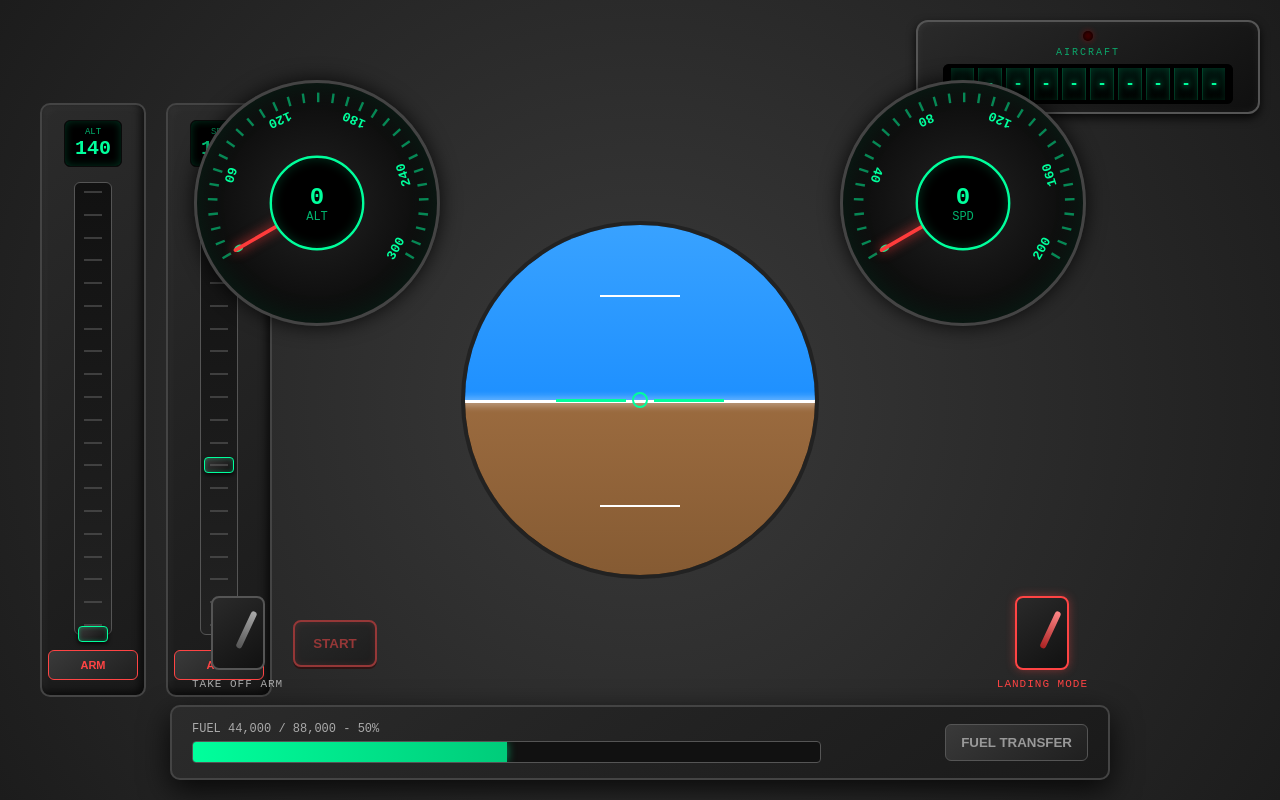
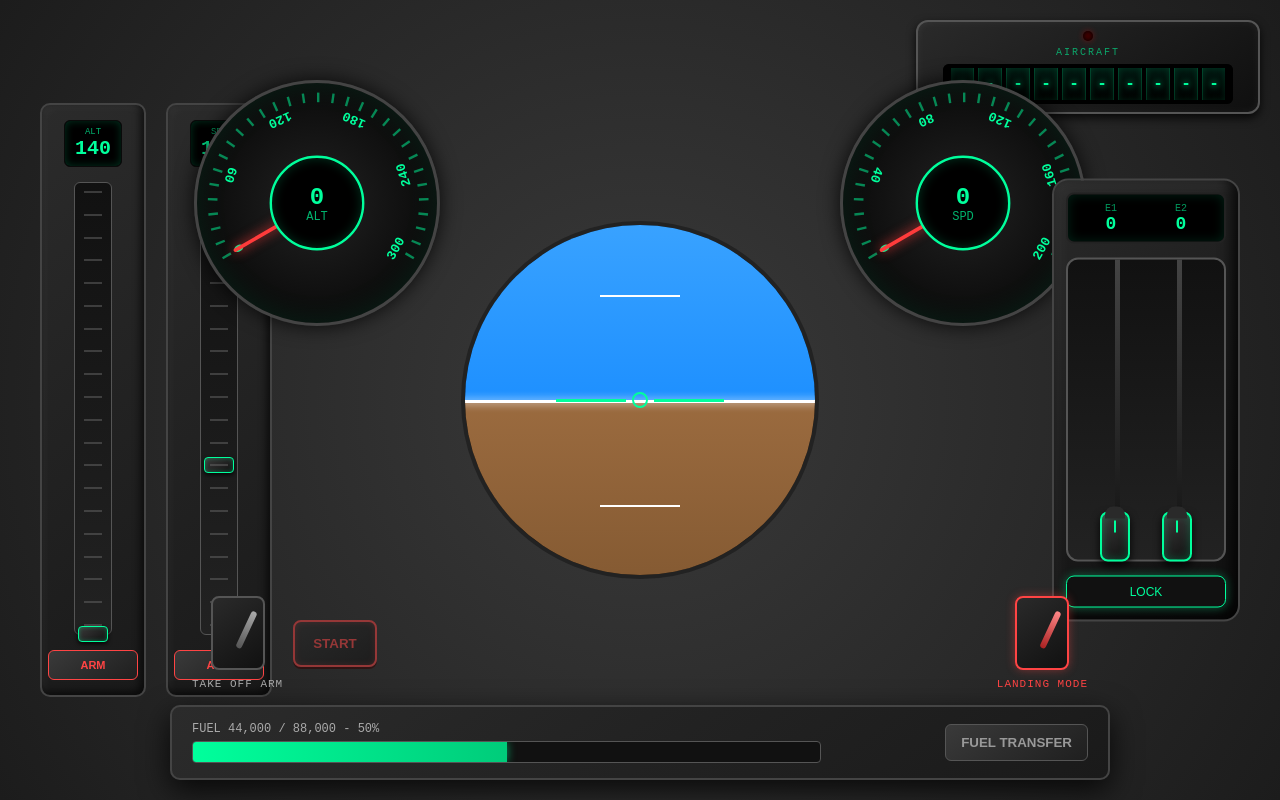
Before and after one commit to fanecovsf/external-cockpit, a Vue app in the folder frontend/cockpit/: page / in a window 1280 px wide. Built offline with nearby package versions, Linux system fonts and the light colour scheme; no server answers.

Commit message:
feat: throttle levers added

```diff
--- a/frontend/cockpit/src/App.vue
+++ b/frontend/cockpit/src/App.vue
@@ -11,6 +11,7 @@ import InstrumentDisplay from "./components/InstrumentDisplay.vue";
 import ToggleSwitch from "./components/ToggleSwitch.vue";
 import FuelBar from "./components/FuelBar.vue";
 import PlaneDisplay from "./components/PlaneDisplay.vue";
+import ThrottleLevers from "./components/ThrottleLevers.vue";
 
 // ================= TELEMETRY STATE =================
 
@@ -144,6 +145,10 @@ const toggleSpeed = () => {
   autoThrottleActive.value = !autoThrottleActive.value;
 };
 
+const throttleLeft = ref(0);
+const throttleRight = ref(0);
+const throttleLinked = ref(true);
+
 // ================= MODES =================
 
 // TAKE OFF
@@ -244,6 +249,14 @@ watch(altitude, (newVal, oldVal) => {
 
     <div class="horizon-wrapper">
       <ArtificialHorizon :pitch="telemetryPitch" :roll="telemetryRoll" />
+    </div>
+
+    <div class="right-panel">
+      <ThrottleLevers
+        v-model:leftValue="throttleLeft"
+        v-model:rightValue="throttleRight"
+        v-model:linked="throttleLinked"
+      />
     </div>
 
     <div class="modes-bar">
@@ -427,4 +440,13 @@ watch(altitude, (newVal, oldVal) => {
   left: 50%;
   transform: translate(-50%, -50%);
 }
+
+.right-panel {
+  position: absolute;
+  right: 40px;
+  top: 50%;
+  transform: translateY(-50%);
+  display: flex;
+  align-items: center;
+}
 </style>
--- /dev/null
+++ b/frontend/cockpit/src/components/ThrottleLevers.vue
@@ -0,0 +1,292 @@
+<script setup>
+import { ref } from "vue";
+
+const props = defineProps({
+  leftValue: Number,
+  rightValue: Number,
+  max: {
+    type: Number,
+    default: 15,
+  },
+  linked: Boolean,
+});
+
+const emit = defineEmits([
+  "update:leftValue",
+  "update:rightValue",
+  "update:linked",
+]);
+
+const dragging = ref(null);
+const slotRef = ref(null);
+
+// suavização
+const smoothValue = ref({
+  left: props.leftValue,
+  right: props.rightValue,
+});
+
+const HANDLE_HEIGHT = 46;
+
+// ===== SMOOTH LOOP =====
+const lerp = (start, end, t) => start + (end - start) * t;
+
+const animate = () => {
+  smoothValue.value.left = lerp(smoothValue.value.left, props.leftValue, 0.2);
+
+  smoothValue.value.right = lerp(
+    smoothValue.value.right,
+    props.rightValue,
+    0.2,
+  );
+
+  requestAnimationFrame(animate);
+};
+
+animate();
+
+// ===== POSIÇÃO SUAVE =====
+const getPosition = (val, side) => {
+  const current =
+    side === "left" ? smoothValue.value.left : smoothValue.value.right;
+
+  const percent = current / props.max;
+
+  const offset = (HANDLE_HEIGHT / slotRef.value?.clientHeight || 0) * 50;
+
+  return 100 - percent * (100 - offset * 2) - offset;
+};
+
+// ===== DRAG =====
+const startDrag = (e, side) => {
+  e.preventDefault();
+  dragging.value = side;
+
+  window.addEventListener("mousemove", onMove);
+  window.addEventListener("mouseup", stopDrag);
+};
+
+const stopDrag = () => {
+  dragging.value = null;
+  window.removeEventListener("mousemove", onMove);
+  window.removeEventListener("mouseup", stopDrag);
+};
+
+const onMove = (e) => {
+  if (!dragging.value || !slotRef.value) return;
+
+  const rect = slotRef.value.getBoundingClientRect();
+
+  const y = e.clientY - rect.top;
+
+  const minY = HANDLE_HEIGHT / 2;
+  const maxY = rect.height - HANDLE_HEIGHT / 2;
+
+  const clampedY = Math.max(minY, Math.min(maxY, y));
+
+  const percent = (clampedY - minY) / (maxY - minY);
+
+  const value = Math.round((1 - percent) * props.max);
+
+  if (props.linked) {
+    emit("update:leftValue", value);
+    emit("update:rightValue", value);
+  } else {
+    if (dragging.value === "left") {
+      emit("update:leftValue", value);
+    } else {
+      emit("update:rightValue", value);
+    }
+  }
+};
+
+// ===== LOCK =====
+const toggleLink = () => {
+  emit("update:linked", !props.linked);
+};
+</script>
+
+<template>
+  <div class="throttle">
+    <!-- DISPLAY -->
+    <div class="display">
+      <div class="engine">
+        <span class="label">E1</span>
+        <span class="value">{{ leftValue }}</span>
+      </div>
+      <div class="engine">
+        <span class="label">E2</span>
+        <span class="value">{{ rightValue }}</span>
+      </div>
+    </div>
+
+    <!-- SLOT -->
+    <div class="slot" ref="slotRef">
+      <div class="rail left-rail"></div>
+      <div class="rail right-rail"></div>
+
+      <div
+        class="lever left"
+        :style="{ top: getPosition(leftValue, 'left') + '%' }"
+        @mousedown="(e) => startDrag(e, 'left')"
+      >
+        <div class="handle"></div>
+      </div>
+
+      <div
+        class="lever right"
+        :style="{ top: getPosition(rightValue, 'right') + '%' }"
+        @mousedown="(e) => startDrag(e, 'right')"
+      >
+        <div class="handle"></div>
+      </div>
+    </div>
+
+    <!-- LOCK -->
+    <button class="link-btn" :class="{ active: linked }" @click="toggleLink">
+      LOCK
+    </button>
+  </div>
+</template>
+
+<style scoped>
+.throttle {
+  width: 160px;
+  height: 415px;
+  background: linear-gradient(145deg, #2a2a2a, #0f0f0f);
+  border: 2px solid #444;
+  border-radius: 16px;
+  padding: 12px;
+  display: flex;
+  flex-direction: column;
+  justify-content: space-between;
+  box-shadow:
+    inset -6px -6px 14px rgba(0, 0, 0, 0.8),
+    inset 6px 6px 14px rgba(255, 255, 255, 0.05);
+}
+
+/* DISPLAY */
+.display {
+  display: flex;
+  justify-content: space-around;
+  background: black;
+  border: 2px solid #222;
+  border-radius: 8px;
+  padding: 8px;
+  box-shadow: inset 0 0 12px #00ff9c22;
+}
+
+.engine {
+  display: flex;
+  flex-direction: column;
+  align-items: center;
+  color: #00ff9c;
+}
+
+.label {
+  font-size: 10px;
+  opacity: 0.6;
+}
+
+.value {
+  font-size: 18px;
+  font-weight: bold;
+}
+
+/* SLOT */
+.slot {
+  position: relative;
+  height: 300px;
+  background: linear-gradient(180deg, #111, #222);
+  border-radius: 12px;
+  border: 2px solid #555;
+}
+
+/* RAILS */
+.rail {
+  position: absolute;
+  width: 5px;
+  height: 100%;
+  background: linear-gradient(180deg, #444, #111);
+}
+
+.left-rail {
+  left: 30%;
+}
+
+.right-rail {
+  left: 70%;
+}
+
+/* LEVERS */
+.lever {
+  position: absolute;
+  transform: translate(-50%, -50%);
+  cursor: grab;
+}
+
+.lever:active {
+  cursor: grabbing;
+}
+
+.lever.left {
+  left: 30%;
+}
+
+.lever.right {
+  left: 70%;
+}
+
+/* HANDLE */
+.handle {
+  width: 26px;
+  height: 46px;
+  background: linear-gradient(145deg, #3a3a3a, #111);
+  border-radius: 8px;
+  border: 2px solid #00ff9c;
+  box-shadow:
+    0 4px 8px rgba(0, 0, 0, 0.9),
+    inset 0 0 10px #00ff9c44;
+  position: relative;
+}
+
+.handle::before {
+  content: "";
+  position: absolute;
+  top: -7px;
+  left: 50%;
+  width: 20px;
+  height: 12px;
+  background: #2a2a2a;
+  border-radius: 8px 8px 0 0;
+  transform: translateX(-50%);
+}
+
+.handle::after {
+  content: "";
+  position: absolute;
+  top: 7px;
+  left: 50%;
+  width: 2px;
+  height: 12px;
+  background: #00ff9c;
+  transform: translateX(-50%);
+}
+
+/* LOCK */
+.link-btn {
+  background: #111;
+  border: 1px solid #555;
+  color: #777;
+  padding: 8px;
+  border-radius: 8px;
+  font-size: 12px;
+  cursor: pointer; /* 👈 ajuste */
+}
+
+.link-btn.active {
+  color: #00ff9c;
+  border-color: #00ff9c;
+  box-shadow: 0 0 10px #00ff9c55;
+}
+</style>
```
